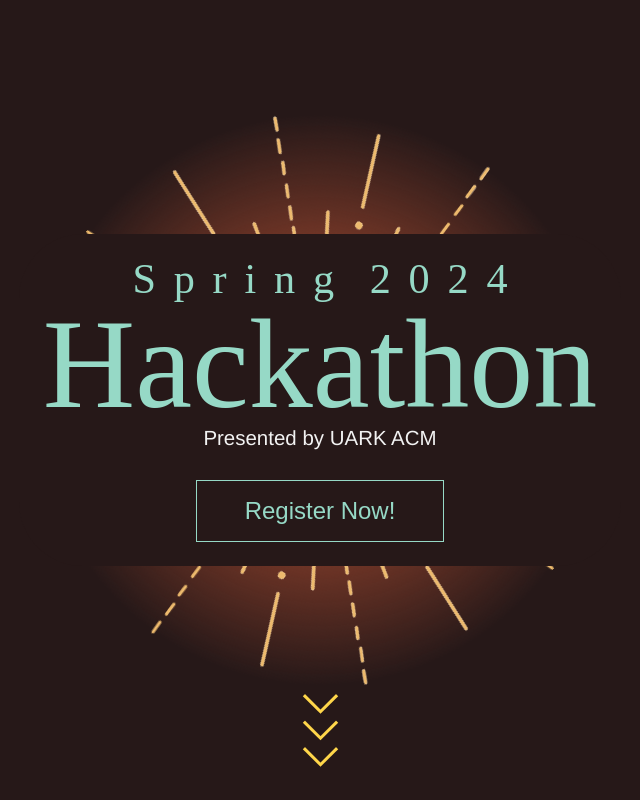
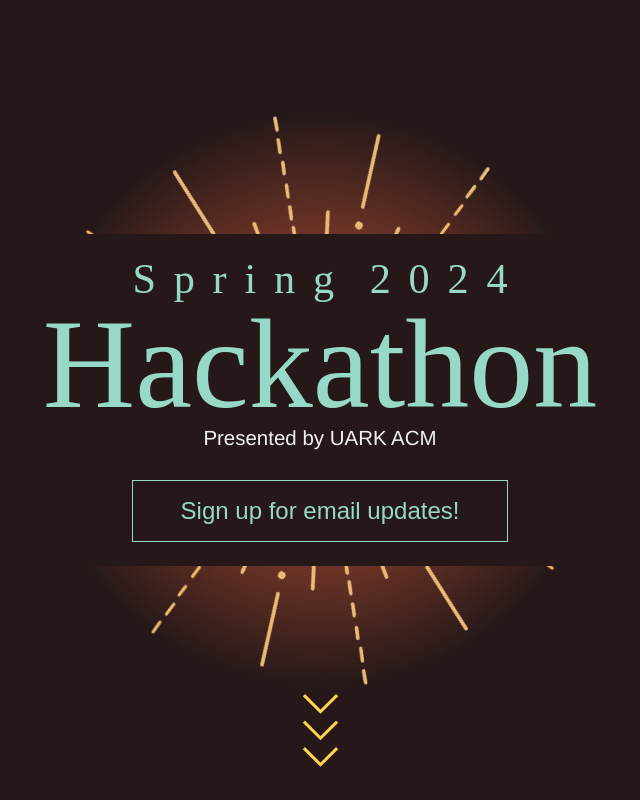
Before and after one commit to uark-acm/hackathon, a Next.js app: page / in a window 1280 px wide. Shown: the top 800 px of the page, without its empty margins (320-960 px from the left). Built offline with nearby package versions, Linux system fonts and the light colour scheme; a web font is replaced by a local one.

Commit message:
undo te registration

```diff
--- a/EDITME.ts
+++ b/EDITME.ts
@@ -15,7 +15,7 @@
 /**
  * Registration form link
  */
-export const registrationLink = "https://forms.gle/Nz6FPMuspRtGA9FG9";
+export const registrationLink = "https://forms.gle/gFwrFeArJmq1YCMH9";
 
 /**
  * Start Date of the competition
--- a/components/hero.tsx
+++ b/components/hero.tsx
@@ -43,7 +43,7 @@
                         <Button
                             onClick={() => window.open(registrationLink, "__blank")}
                             className={styles.cta}
-                            text="Register Now!"
+                            text="Sign up for email updates!"
                             variant="primary"
                         />
                 }
```
